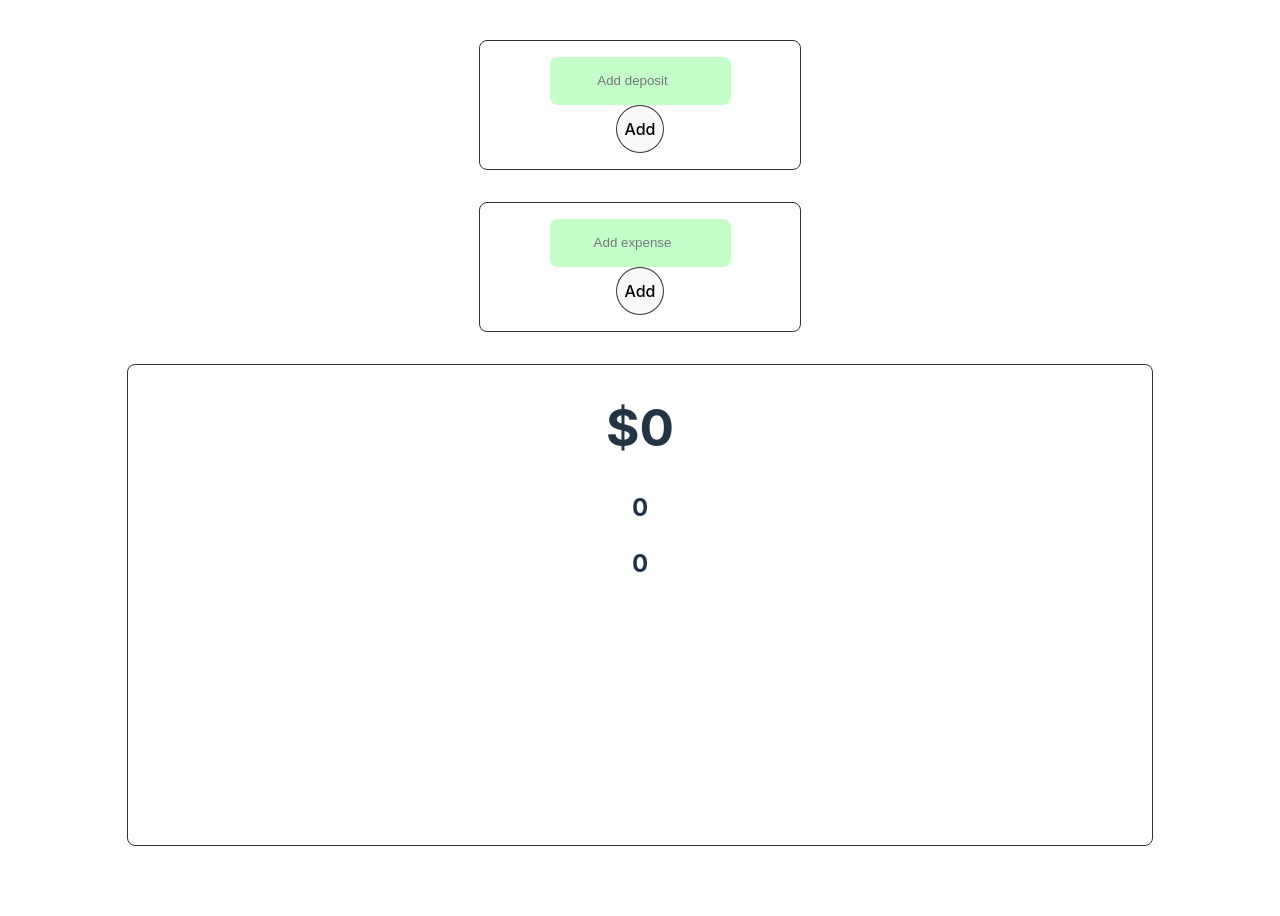
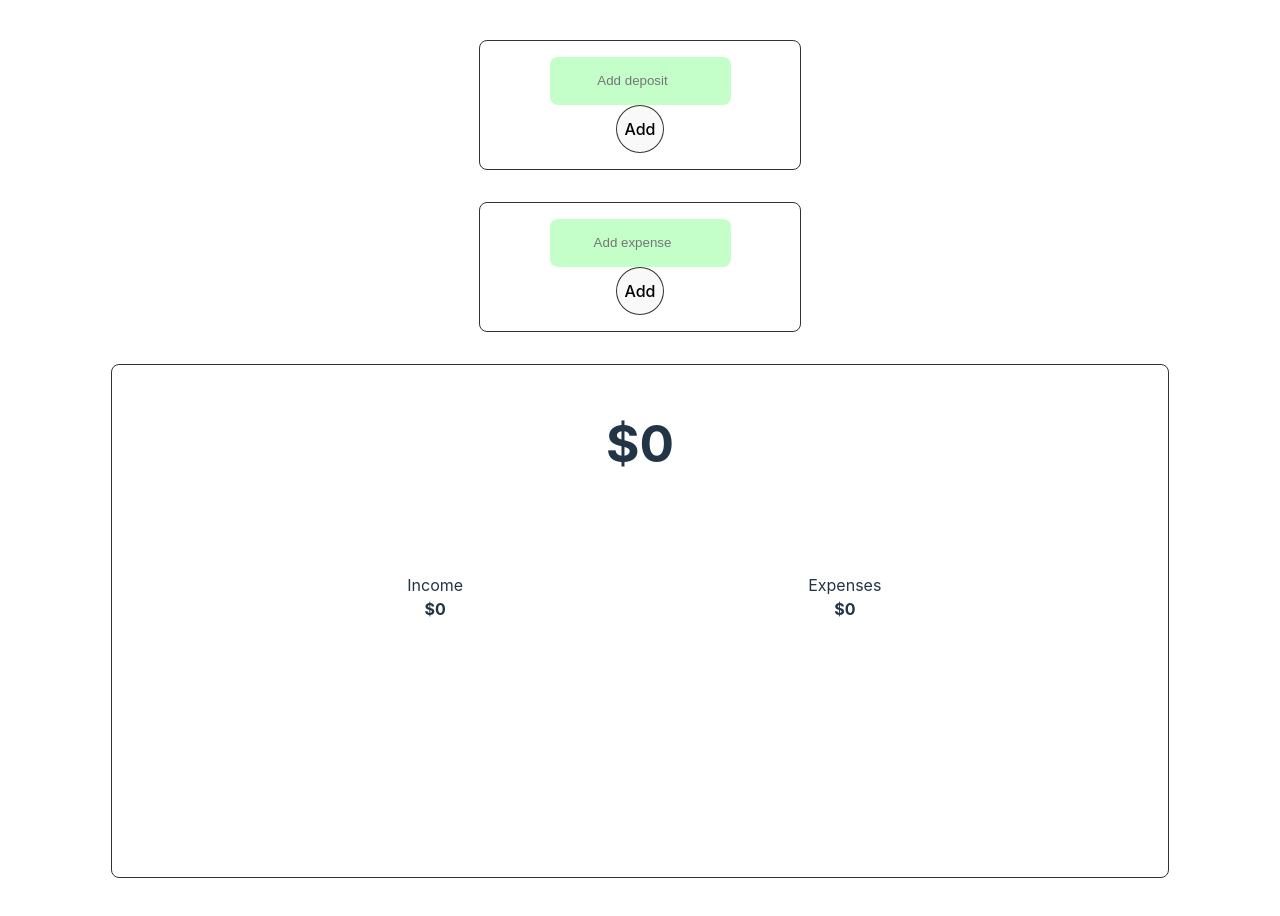
Before and after one commit to Jake-Zaruba/weekly-challenge-1, a React (Vite) app: page / in a window 1280 px wide. Before the commit the page ends 886 px from the top, so only its background shows below. Built offline with nearby package versions, Linux system fonts and the light colour scheme.

Commit message:
Added expenses and deposits CSS

```diff
--- a/src/components/Balance.jsx
+++ b/src/components/Balance.jsx
@@ -8,11 +8,16 @@ export default function Balance({
 }) {
   return (
     <div className="balance-container">
-      <h1>${total}</h1>
+      <h1 className="total">${total}</h1>
       {/* <button onClick={() => getTotal()}>Get total</button> */}
       {/* <h2>{totalDeposits}</h2> */}
-      <h2>{totalExpenses}</h2>
-      <h2>{totalDeposits}</h2>
+      <span className="total-deposits">
+        Income <br />
+        <strong>${totalDeposits}</strong>
+      </span>
+      <span className="total-expenses">
+        Expenses <br /> <strong>${totalExpenses}</strong>
+      </span>
     </div>
   );
 }
--- a/src/index.css
+++ b/src/index.css
@@ -102,6 +102,10 @@ button:focus-visible {
 }
 
 .balance-container {
+  display: grid;
+  grid-template-columns: repeat(5, 1fr);
+  grid-template-rows: 2fr repeat(3, 1fr);
+  padding: 1rem;
   height: 60vh;
   width: 80vw;
   border-radius: 8px;
@@ -115,3 +119,20 @@ input {
   background-color: #c4ffca;
   text-align: center;
 }
+
+.total {
+  grid-column: 3;
+  grid-row: 1;
+}
+
+.total-deposits {
+  grid-column: 2;
+  grid-row: 2;
+  /* justify-self: flex-start; */
+}
+
+.total-expenses {
+  grid-column: 4;
+  grid-row: 2;
+  /* justify-self: flex-start; */
+}
```
